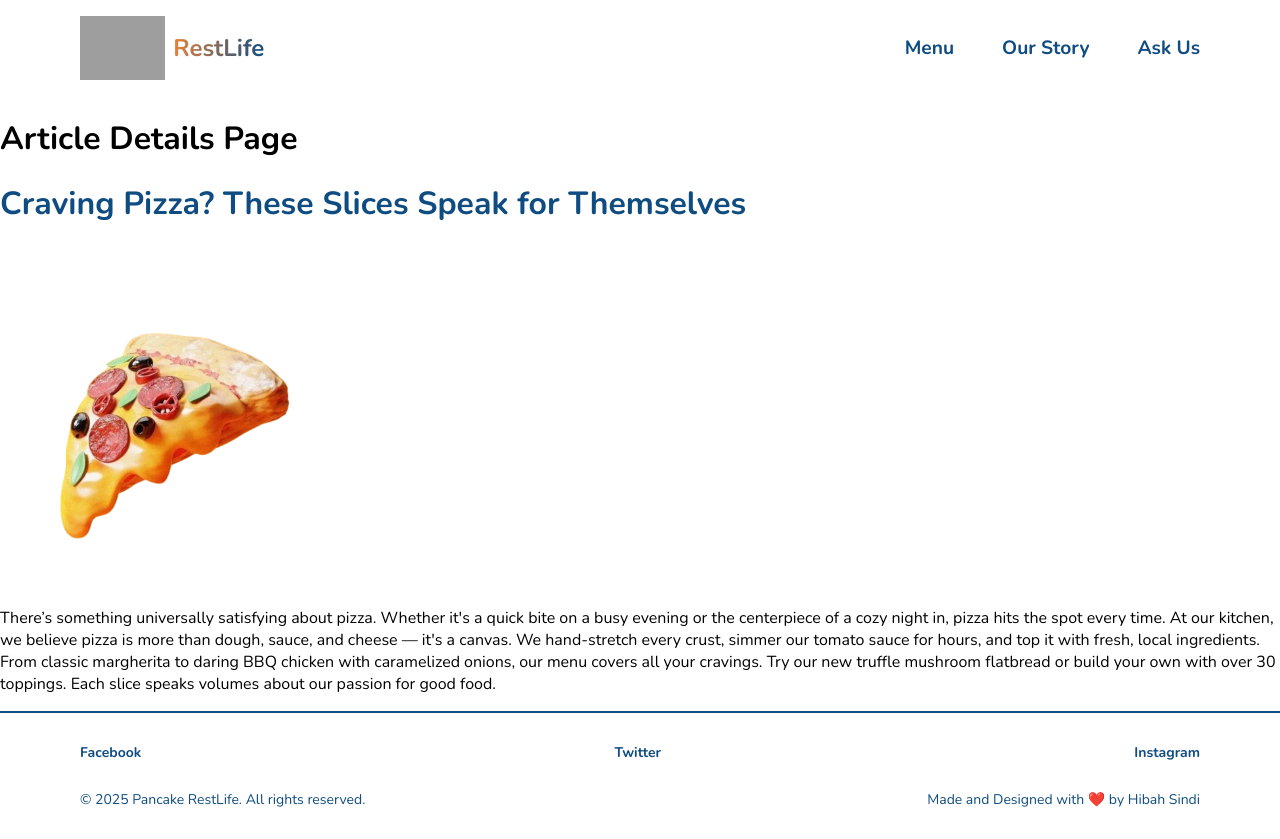
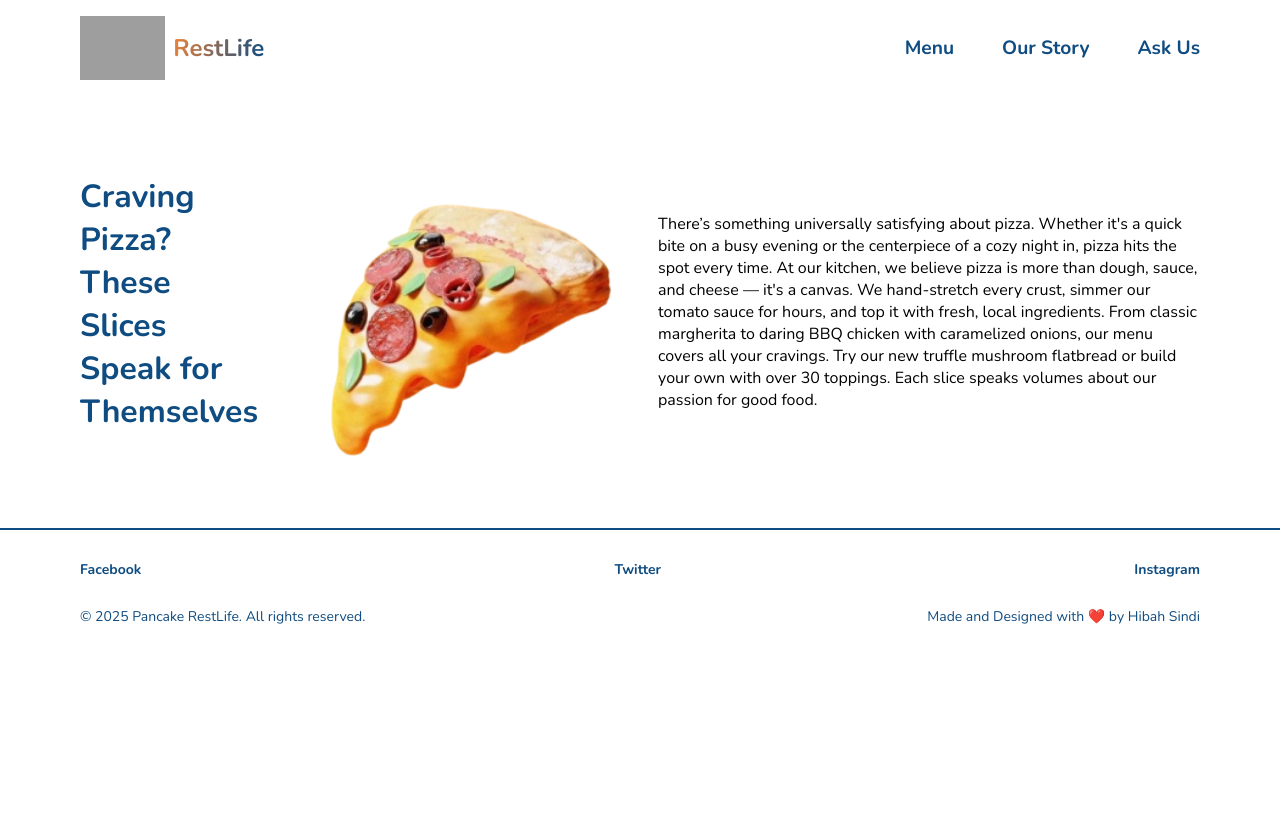
Before and after one commit to hibahdesu/MenuWebsite, a React (Create React App) app: page /articledetails/1 in a window 1280 px wide. After the commit the page ends 800 px from the top, so only its background shows below. Built offline with nearby package versions, Linux system fonts and the light colour scheme; grey boxes are pictures that could not be loaded.

Commit message:
Update the styles

```diff
--- a/src/ArticleDetails.css
+++ b/src/ArticleDetails.css
@@ -1,3 +1,8 @@
+.article-details-container {
+    display: flex;
+    align-items: center;
+
+}
 .detail-img {
     width: 100%;
     height: 50vh;
--- a/src/ArticleDetails.jsx
+++ b/src/ArticleDetails.jsx
@@ -1,3 +1,5 @@
+import './ArticleDetails.css'
+import './Main.css'
 import { useParams } from "react-router-dom";
 import { useContext } from "react";
 import { articles } from "./contexts/articlesContext"
@@ -15,8 +17,7 @@ export default function ArticleDetails() {
 
 
     return (
-        <div>
-        <h1>Article Details Page</h1>
+        <div className="article-details-container wrapper">
         <Title title={ article.title }/>
         <img src={article.image} alt="" className="detail-img"/>
         <p> {article.content}</p>
```
